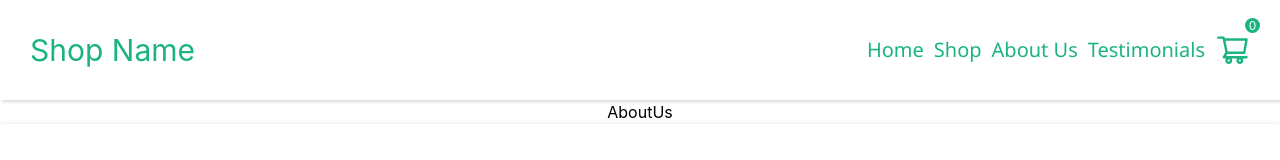
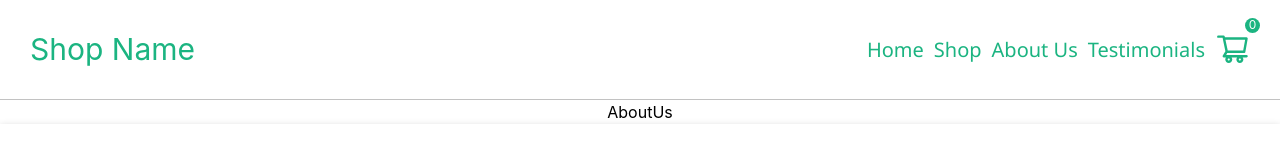
Before and after one commit to akashsdk/fiverr-4, a React (Create React App) app: page /AboutUs in a window 1280 px wide. Shown: the top 160 px of the page. Built offline with nearby package versions, Linux system fonts and the light colour scheme.

Commit message:
Update Header.css

```diff
--- a/src/Components/Header.css
+++ b/src/Components/Header.css
@@ -6,7 +6,7 @@
   justify-content: center;
   align-items: center;
   color: rgb(27, 180, 129);
-  box-shadow: rgba(0, 0, 0, 0.15) 1.95px 1.95px 2.6px;
+  border-bottom:1px solid rgb(194, 194, 194) ;
 }
 .Header-box1 {
   width: 30%;
```
